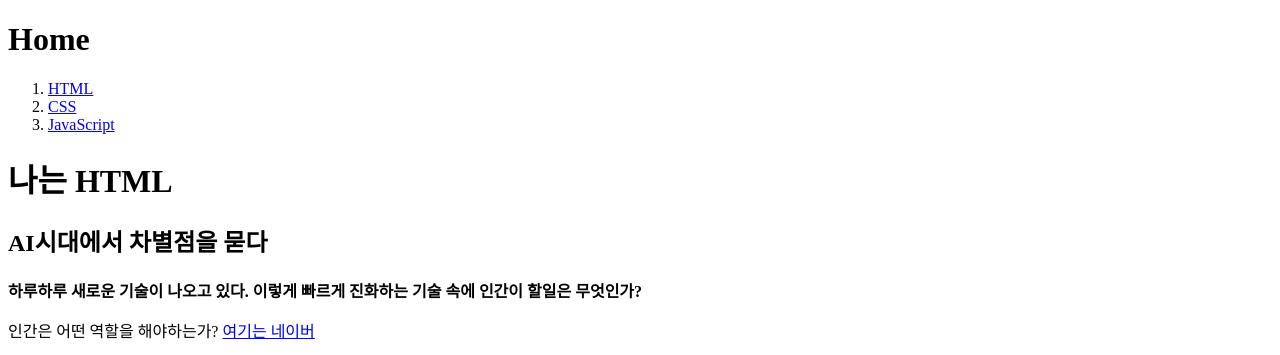
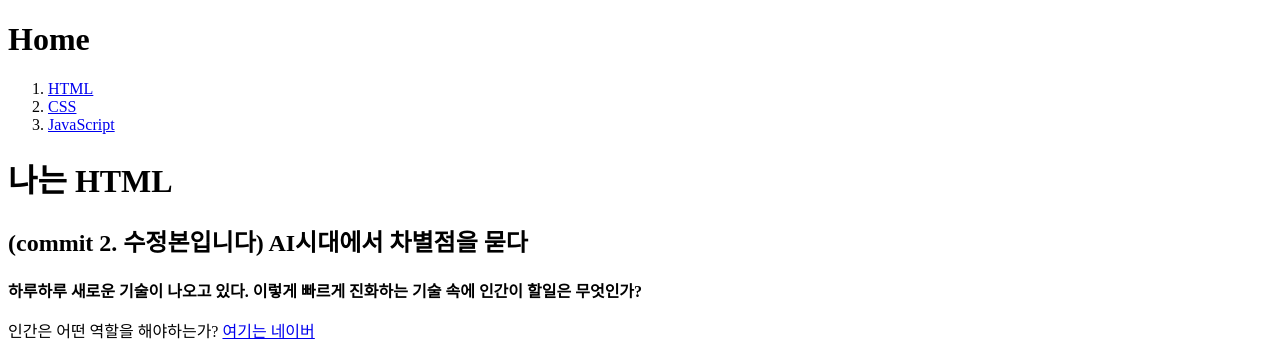
Before and after one commit to xorx5/my-first-web-site, a plain HTML site: page 1.html in a window 1280 px wide. Shown: the top 355 px of the page. Drawn offline with Linux system fonts and the light colour scheme.

Commit message:
commit 2 ver.

```diff
--- a/1.html
+++ b/1.html
@@ -15,7 +15,7 @@
 
 <p><h1>나는 HTML</h1></p>
 
-<p><h2>AI시대에서 차별점을 묻다</h2></p>
+<p><h2>(commit 2. 수정본입니다) AI시대에서 차별점을 묻다</h2></p>
 <strong>하루하루 새로운 기술이 나오고 있다. 이렇게 빠르게 진화하는 기술 속에 인간이 할일은 무엇인가?</strong>
 <p>인간은 어떤 역할을 해야하는가? <a href="https://www.naver.com/"target="_blank"title="네이버입니당">여기는 네이버</a></p>
 
```
